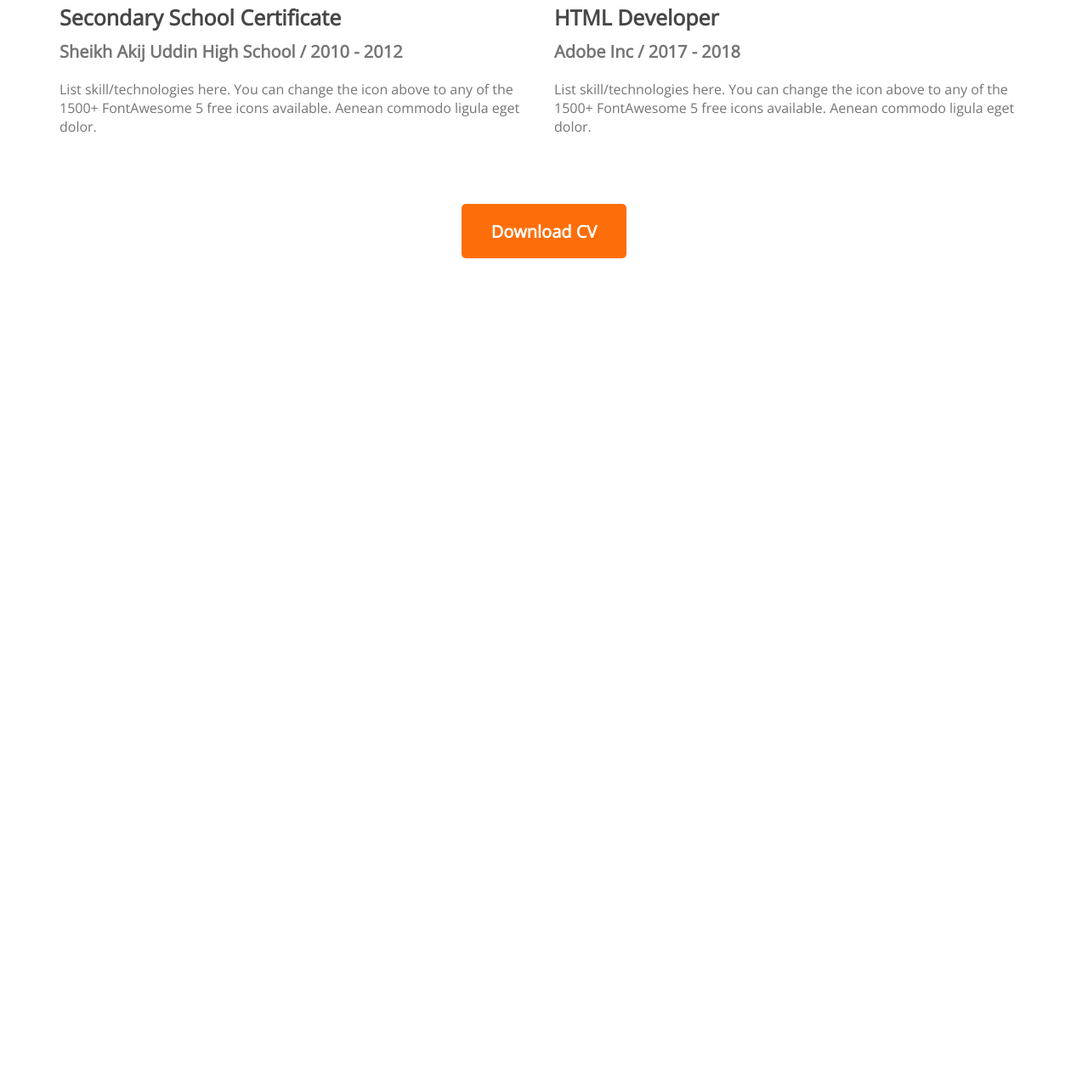
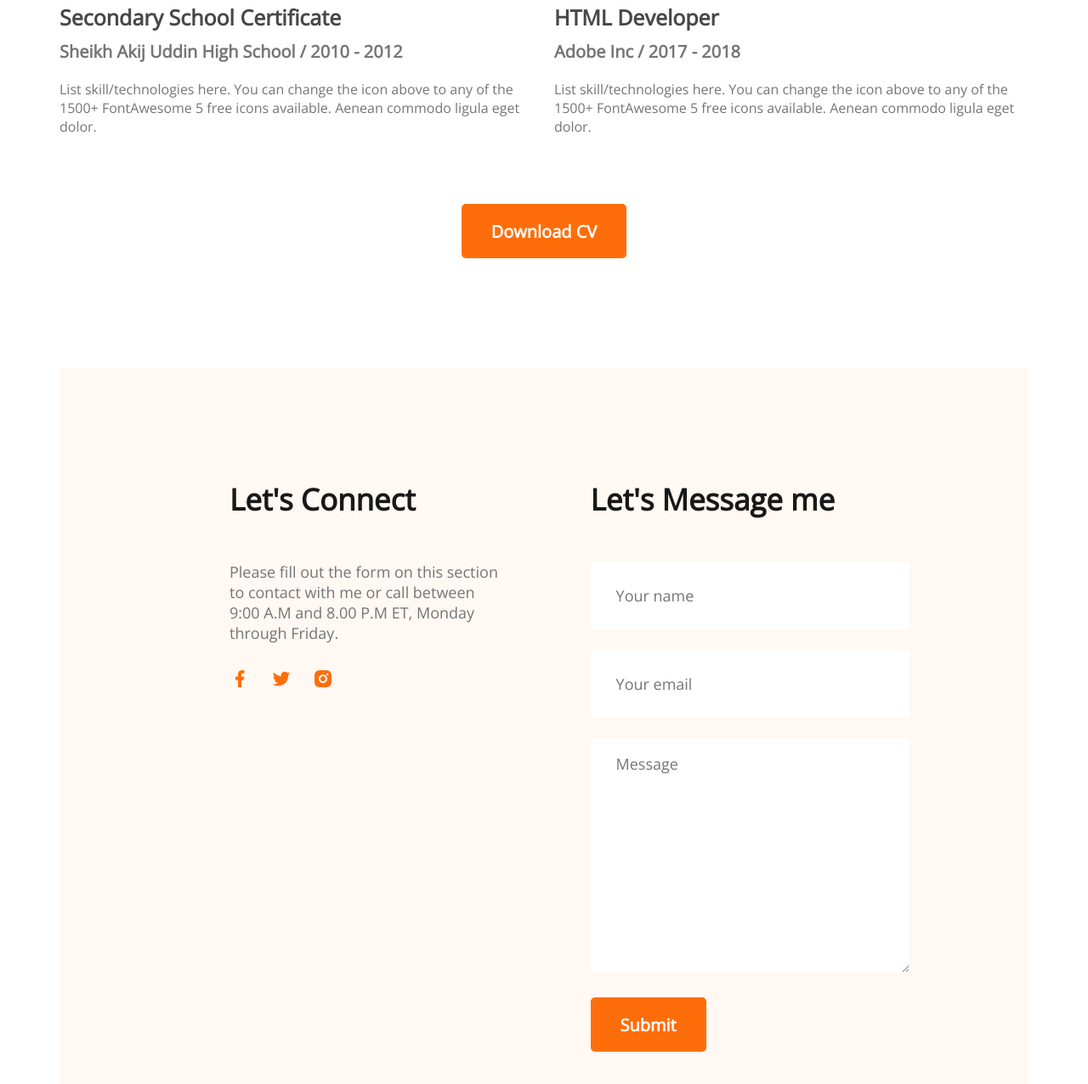
Before and after one commit to Adnan-246/developer-portfolio, a plain HTML site: page index.html in a window 1280 px wide. Shown: the part 2763-4039 px from the top of the page at 85% size. Before the commit the page ends 3067 px from the top, so only its background shows below. Drawn offline with nearby package versions, Linux system fonts and the light colour scheme.

Commit message:
added contact us section

```diff
--- a/index.html
+++ b/index.html
@@ -140,6 +140,33 @@
           <button class="btn-primary">Download CV</button>
         </div>
       </section>
+      <!-- Contact Section -->
+      <section class="contact">
+          <div>
+              <h3 class="section-title">Let's Connect</h3>
+              <p class="section-description">Please fill out the form on this section to contact with me or call between 9:00 A.M and 8.00 P.M ET, Monday through Friday.</p>
+              <div class="contact-icon">
+                <a href="https://www.facebook.com/profile.php?id=100010372243211" target="_blank">
+                  <img src="images/icons/facebook.png" alt="">
+                </a>
+                <a href="">
+                  <img src="images/icons/twitter.png" alt="">
+                </a>
+                <a href="">
+                  <img src="images/icons/insta.png" alt="">
+                </a>
+            </div>
+          </div>
+          <div>
+              <h3 class="section-title">Let's Message me</h3>
+              <form action="">
+                <input type="text" name="" id="" placeholder="Your name">
+                <input type="email" name="" id="" placeholder="Your email">
+                <textarea name="" id="" cols="" rows="10" placeholder="Message"></textarea>
+                <input class="btn-primary" type="submit" value="Submit">
+              </form>
+          </div>
+      </section>
   </main>
   <footer>
 
--- a/styles/portfolio.css
+++ b/styles/portfolio.css
@@ -173,3 +173,32 @@ section{
   margin-top: 50px;
   text-align: center;
 }
+
+/* Contact section styles */
+.contact{
+  display: flex;
+  gap: 100px;
+  background: #FFF8F3;
+  padding: 130px 200px;
+}
+.contact .section-title{
+  text-align: left;
+}
+.contact input[type="text"], input[type="email"], textarea{
+  margin-bottom: 24px;
+  border: 0;
+  width: 100%;
+  padding: 18px 30px;
+  font-size: 18px;
+  font-weight: 400;
+}
+input{
+  height: 44px;
+}
+.contact a{
+  text-decoration: none;
+}
+.contact .contact-icon{
+  display: flex;
+  gap: 25px;
+}
```
Also changed, not shown: images/habib-dev.jpg (added).
